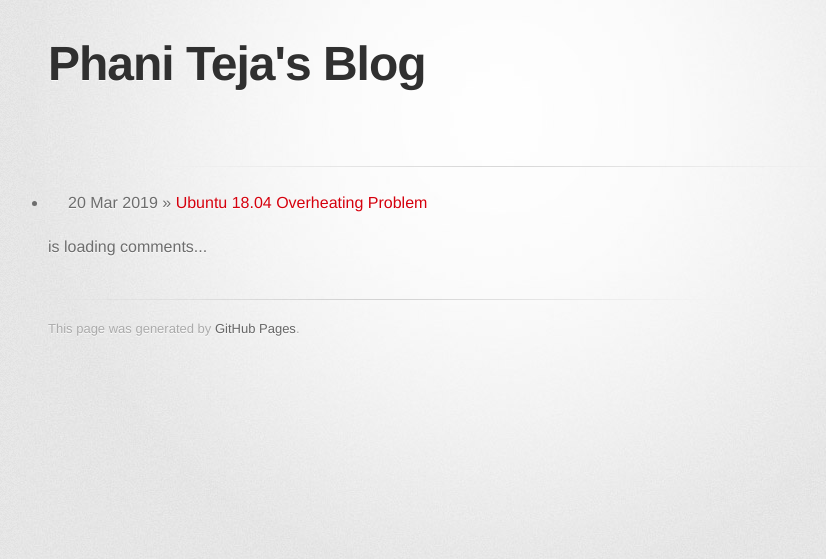
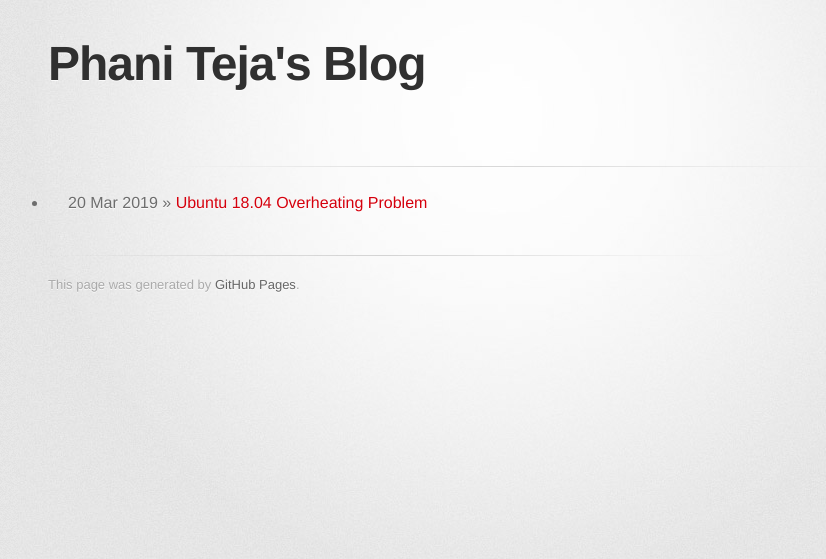
Before and after one commit to sphanit/sphanit.github.io, a Jekyll site: the page built from blog/index.html, in a window 1280 px wide. Shown: the top 559 px of the page, without its empty margins (142-968 px from the left). Built offline with Jekyll 4.4.1, drawn with Linux system fonts in a browser that asks for light colours; some web fonts are replaced; a style sheet for code colours, icons or effects is not loaded; the repository's description, which GitHub fills in, is left out.

Commit message:
Update index.html

```diff
--- a/blog/index.html
+++ b/blog/index.html
@@ -9,8 +9,3 @@ title: Phani Teja's Blog
 	  {% endfor %}
 
 	</ul>
-<!-- begin wwww.htmlcommentbox.com -->
- <div id="HCB_comment_box"><a href="http://www.htmlcommentbox.com"></a> is loading comments...</div>
- <link rel="stylesheet" type="text/css" href="https://www.htmlcommentbox.com/static/skins/bootstrap/twitter-bootstrap.css?v=0" />
- <script type="text/javascript" id="hcb"> /*<!--*/ if(!window.hcb_user){hcb_user={};} (function(){var s=document.createElement("script"), l=hcb_user.PAGE || (""+window.location).replace(/'/g,"%27"), h="https://www.htmlcommentbox.com";s.setAttribute("type","text/javascript");s.setAttribute("src", h+"/jread?page="+encodeURIComponent(l).replace("+","%2B")+"&opts=16862&num=10&ts=1553209802828");if (typeof s!="undefined") document.getElementsByTagName("head")[0].appendChild(s);})(); /*-->*/ </script>
-<!-- end www.htmlcommentbox.com -->
```
